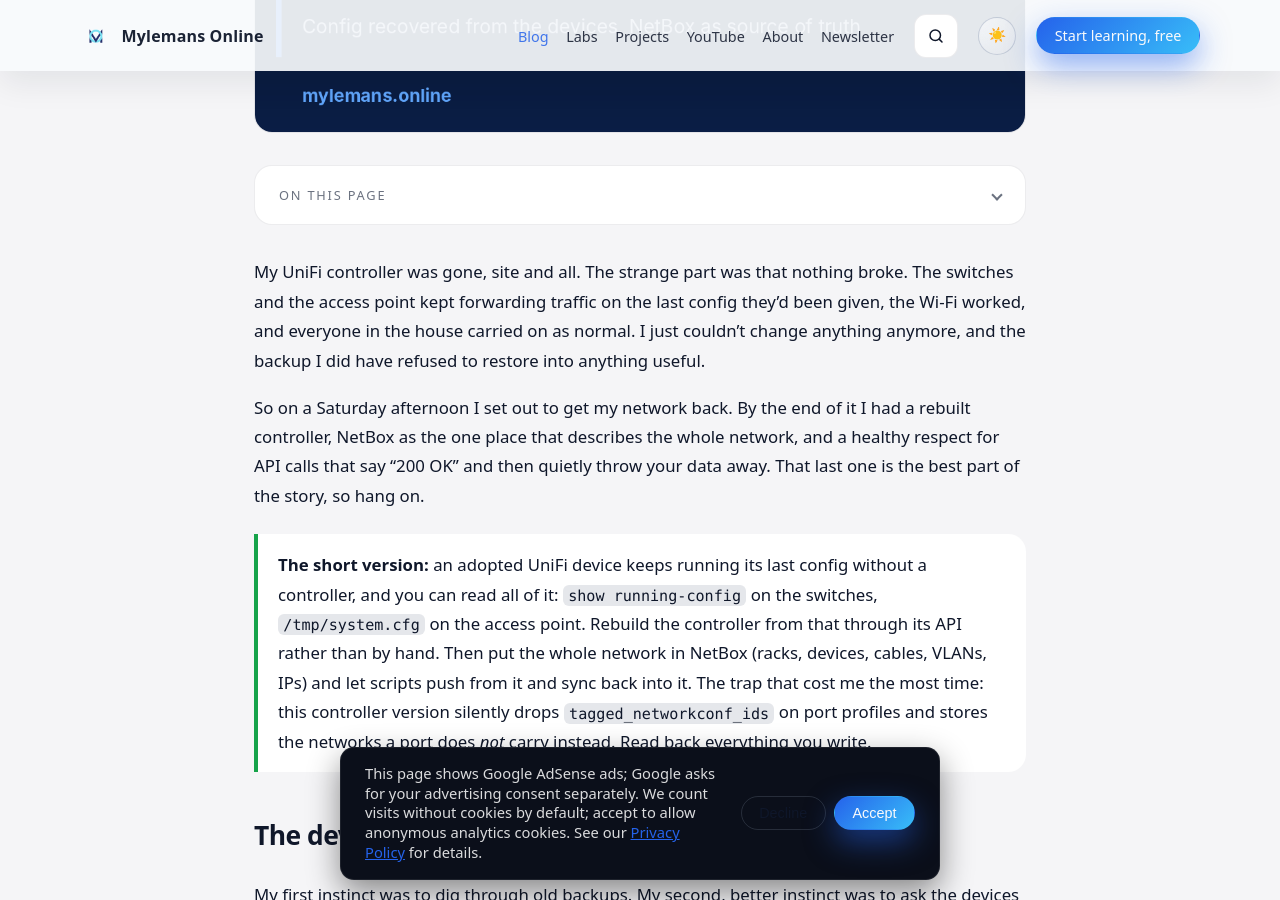
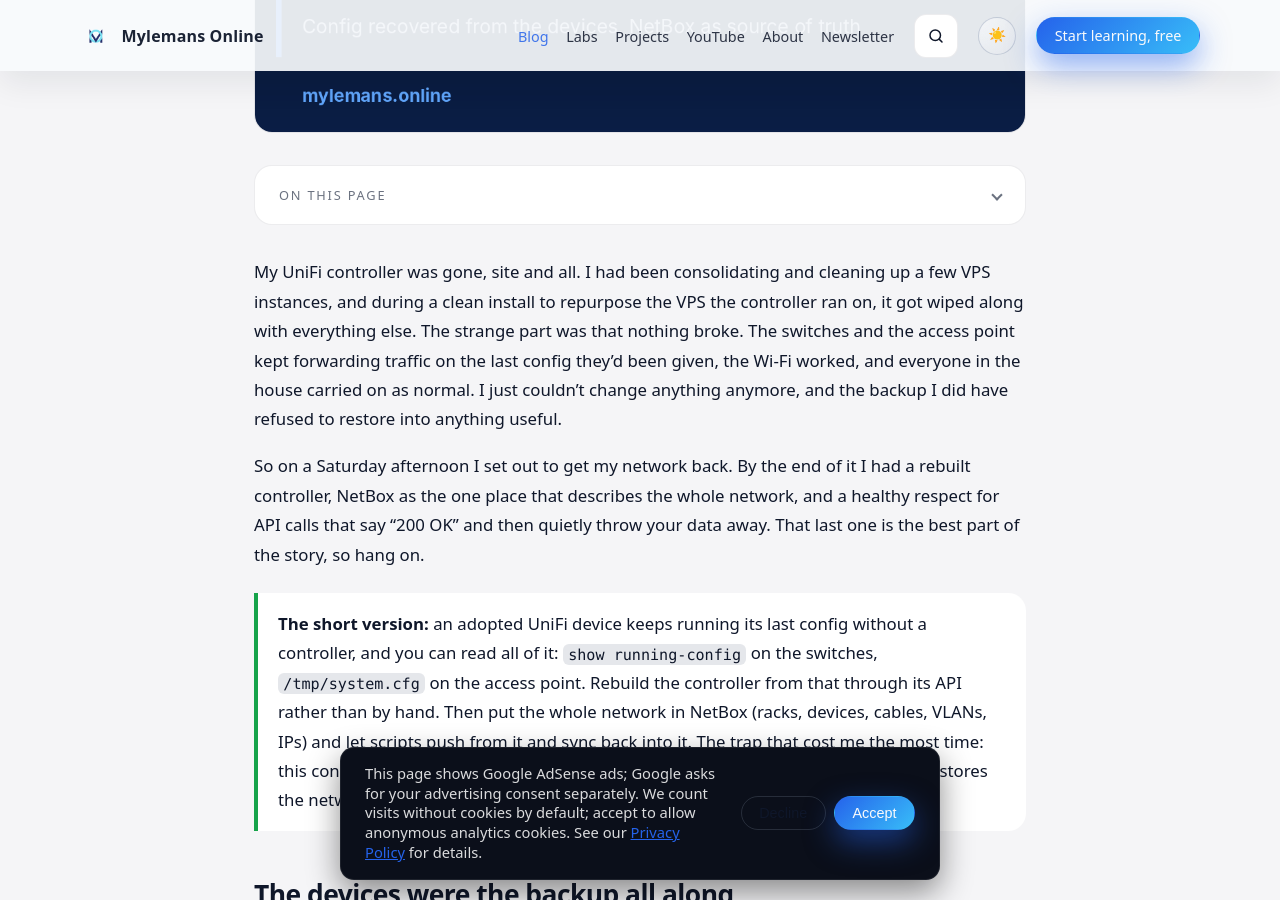
Before and after one commit to marcmylemans/mylemans-online, a Jekyll site: the page built from _posts/2026-11-02-rebuild-lost-unifi-controller-netbox.md, in a window 1280 px wide and 900 px high, scrolled down 706 px. Built offline with Jekyll 4.4.1, drawn with Linux system fonts in a browser that asks for light colours; comment, search, counter and statistics services are not loaded; the table of contents is made by our own code.

Commit message:
UniFi/NetBox post: explain how the controller got lost
Co-authored-by: Marc Mylemans <33804113+marcmylemans@users.noreply.github.com>

Co-Authored-By: Claude Sonnet 5.5 <noreply@anthropic.com>

```diff
--- a/_posts/2026-11-02-rebuild-lost-unifi-controller-netbox.md
+++ b/_posts/2026-11-02-rebuild-lost-unifi-controller-netbox.md
@@ -7,8 +7,7 @@ tags: [netbox, unifi, source of truth, automation, homelab, proxmox, sophos, pyt
 image: {path: /assets/img/posts/netbox-source-of-truth/cover.png, alt: Rebuilding a lost UniFi controller with NetBox as source of truth}
 ---
 
-<!-- ADD: one or two sentences on how the controller actually got lost -->
-My UniFi controller was gone, site and all. The strange part was that nothing broke. The switches and the access point kept forwarding traffic on the last config they'd been given, the Wi-Fi worked, and everyone in the house carried on as normal. I just couldn't change anything anymore, and the backup I did have refused to restore into anything useful.
+My UniFi controller was gone, site and all. I had been consolidating and cleaning up a few VPS instances, and during a clean install to repurpose the VPS the controller ran on, it got wiped along with everything else. The strange part was that nothing broke. The switches and the access point kept forwarding traffic on the last config they'd been given, the Wi-Fi worked, and everyone in the house carried on as normal. I just couldn't change anything anymore, and the backup I did have refused to restore into anything useful.
 
 So on a Saturday afternoon I set out to get my network back. By the end of it I had a rebuilt controller, NetBox as the one place that describes the whole network, and a healthy respect for API calls that say "200 OK" and then quietly throw your data away. That last one is the best part of the story, so hang on.
 
```
